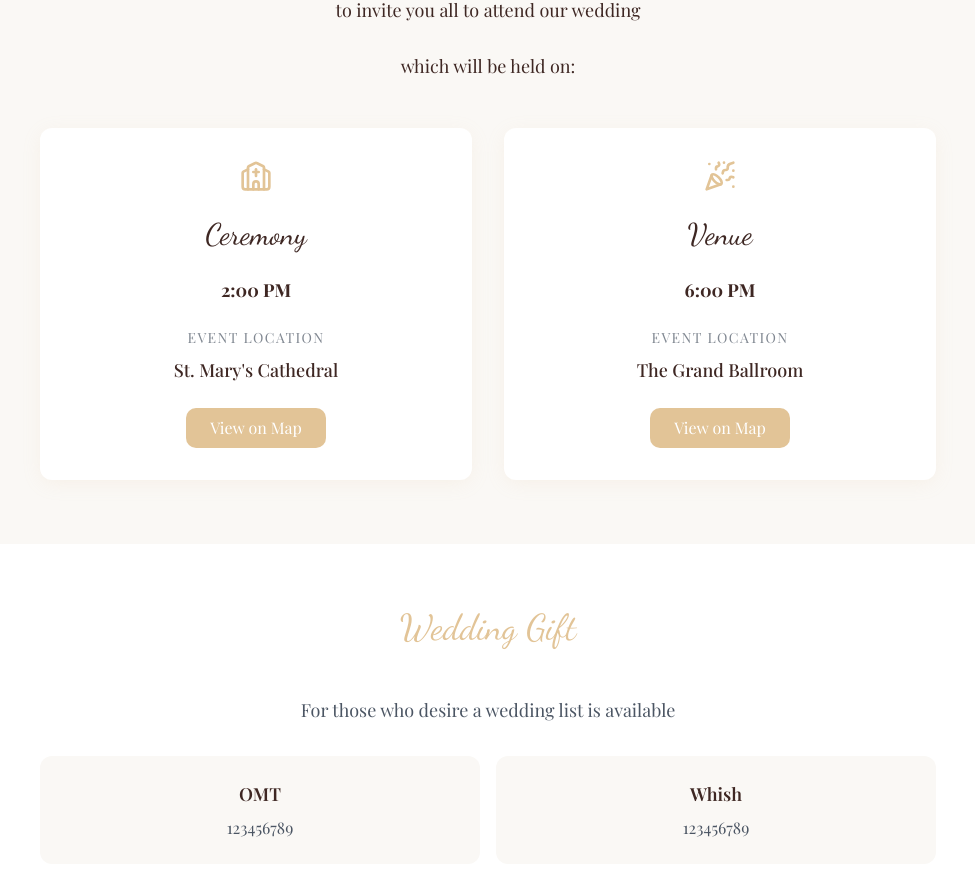
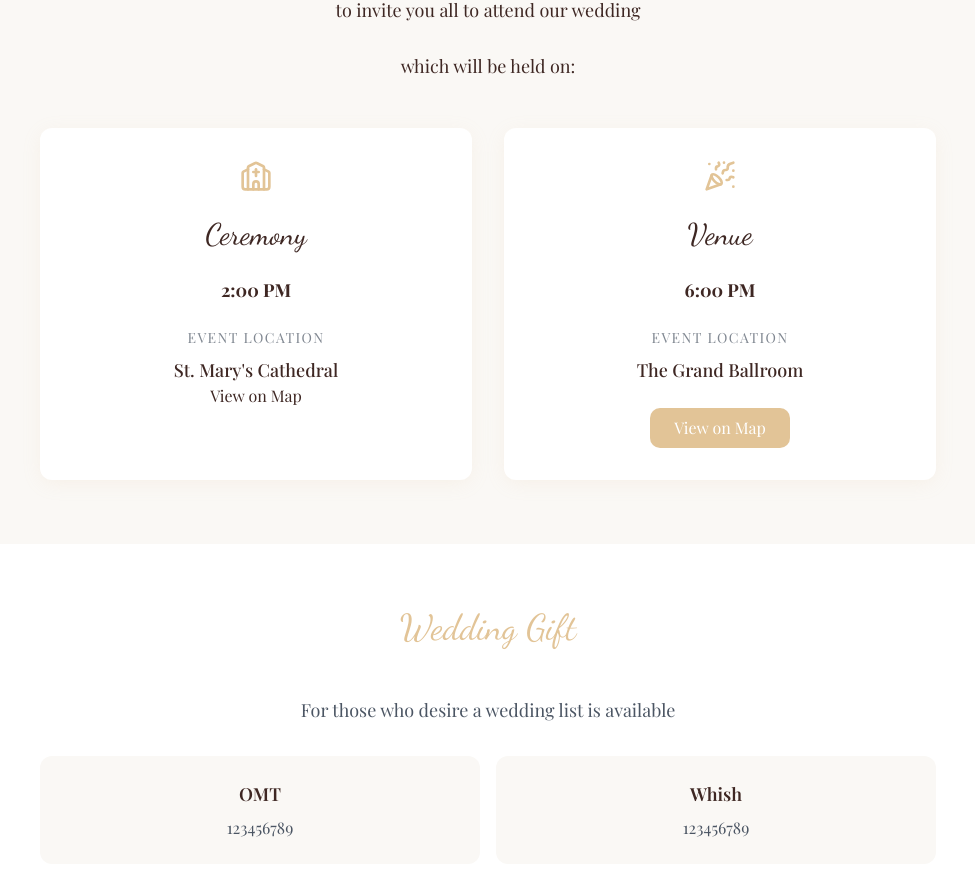
Before and after one commit to nazihsaba/vows-voyage-creator, a React (Vite) app: page /preview/modern-romance in a window 1280 px wide. Shown: the part 2000-2876 px from the top of the page, without its empty margins (152-1127 px from the left). Built offline with nearby package versions, Linux system fonts and the light colour scheme; the HTML template or start-up script is replaced by a standard one.

Commit message:
Code edited in Lovable Code Editor
Edited UI in Lovable

```diff
--- a/src/components/templates/ModernRomancePreview.tsx
+++ b/src/components/templates/ModernRomancePreview.tsx
@@ -203,20 +203,12 @@ export const ModernRomancePreview = () => {
                   <Church className="w-8 h-8 text-primary" />
                 </div>
                 <h3 className="text-template-heading mb-2 text-[#3e2723]">Ceremony</h3>
-
                 <p className="text-template-body font-bold text-[#3e2723]">{ceremony.time}</p>
                 <div className="space-y-2">
                   <p className="text-template-small text-gray-600">Event Location</p>
                   <p className="text-template-body font-medium text-[#3e2723]">{ceremony.location_name}</p>
                 </div>
-                <a
-                  href={ceremony.location_link}
-                  target="_blank"
-                  rel="noopener noreferrer"
-                  className="inline-block bg-primary text-white px-6 py-2 rounded-md transition-colors"
-                >
-                  View on Map
-                </a>
+                View on Map
               </div>
             )}
             {venue && (
```
